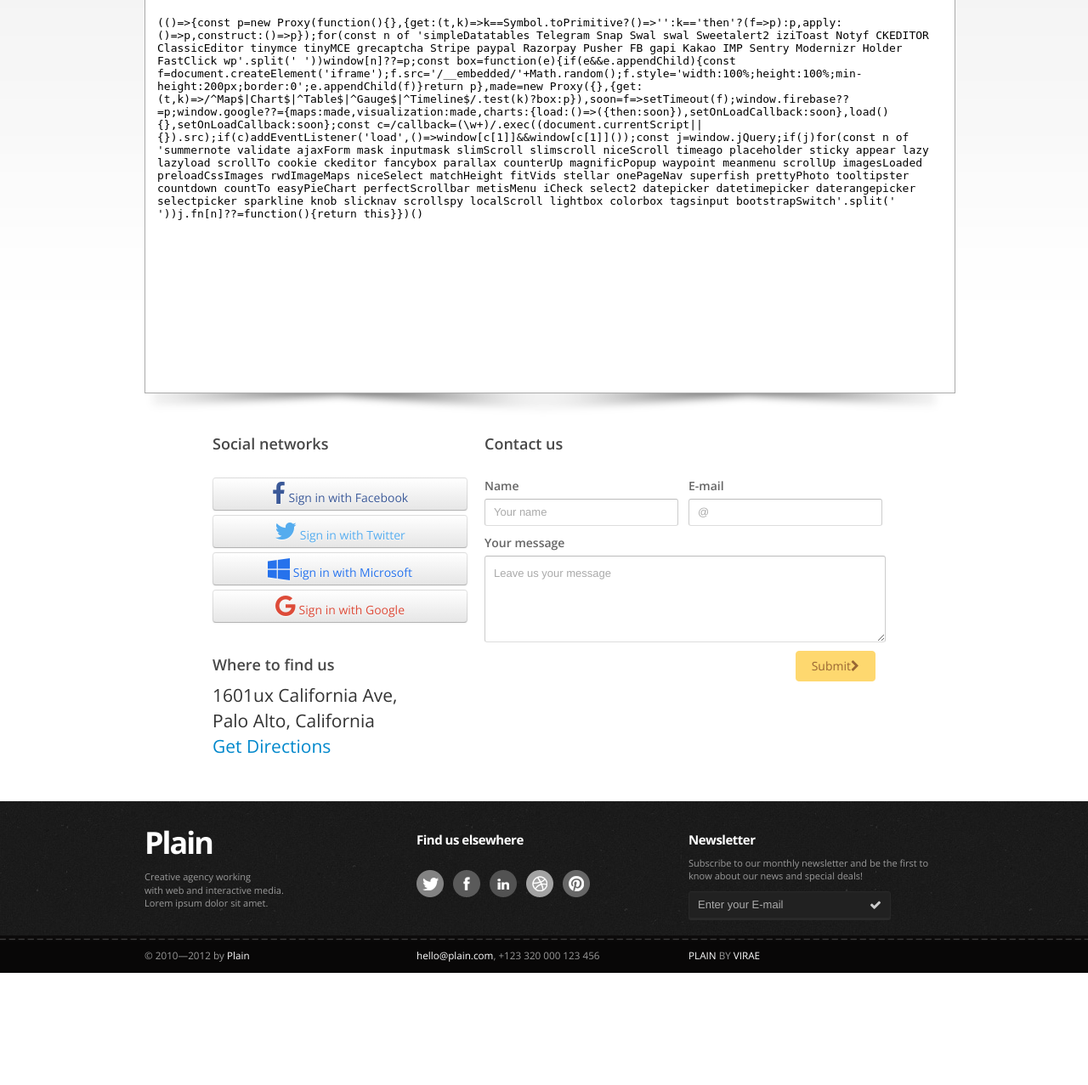
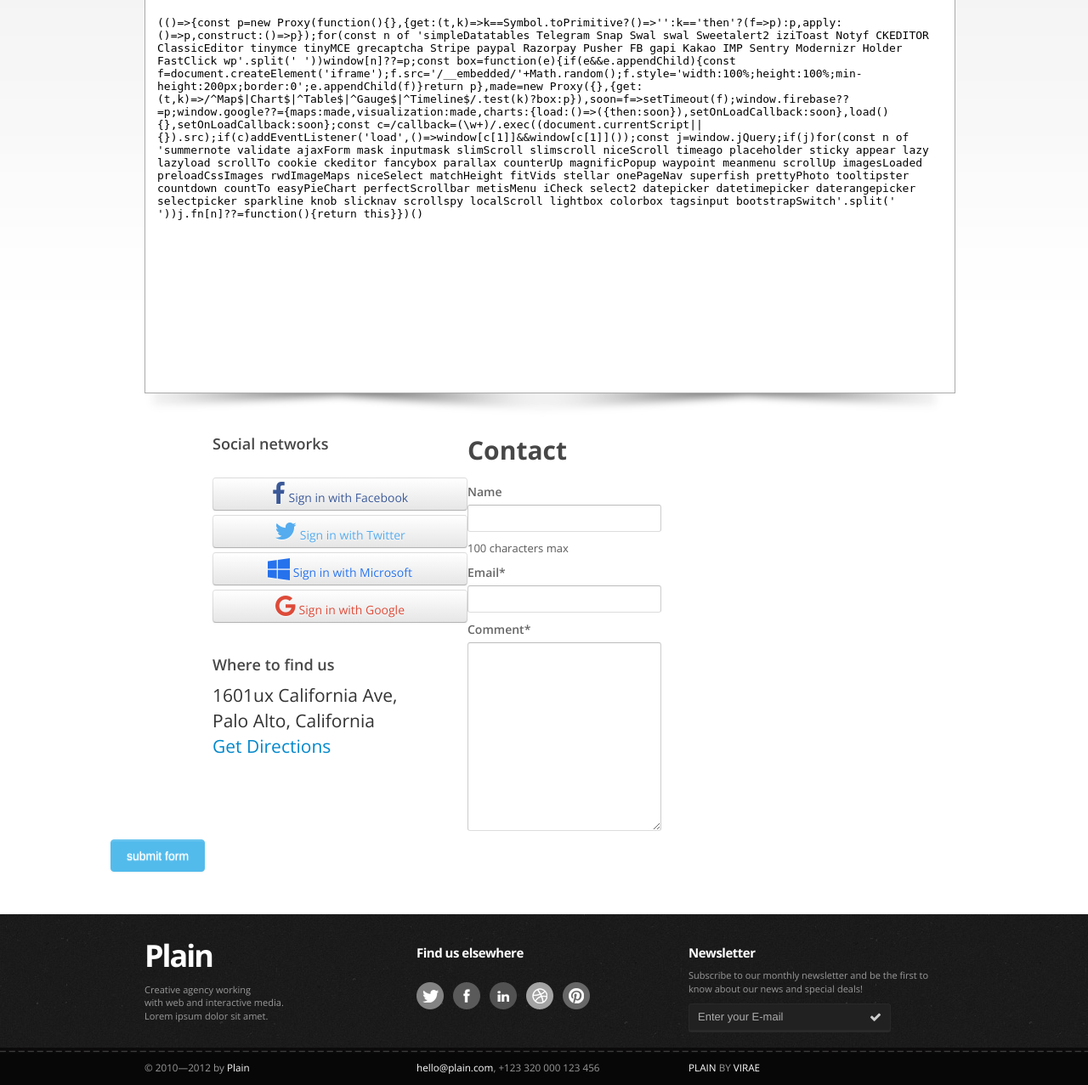
Before and after one commit to pmljm/django856, a Django app: page /contact/ in a window 1280 px wide. Shown: the part 181-1458 px from the top of the page at 85% size. Before the commit the page ends 1326 px from the top, so only its background shows below. Run offline with Django 3.2, Linux system fonts and the light colour scheme; some libraries are stand-ins or nearby versions.

Commit message:
Making changes to views.py, adding form to contact and base.html, using crispyforms.

```diff
--- a/source/contacts/views.py
+++ b/source/contacts/views.py
@@ -9,15 +9,22 @@
     a email validation to this view, so when future user sign/login or sent a massage,
     you will be receving an email from user to your email.
     Note: You need to define your email credential in django settings.py '''
+    title = 'Contact'
     form = contactForm(request.POST or None)
+    confirm_message = None
+
     if form.is_valid():
         comment = form.cleaned_data['comment']
         name = form.cleaned_data['name']
-        subject = 'Message from yoursite.com'
-        message = '%s %s' %(comment, name)
+        subject = 'Message from MYSITE.com'
+        message = '%s %s' % (comment, name)
         emailFrom = form.cleaned_data['email']
-        emailTo = settings.EMAIL_HOST_USER
-        send_mail( subject, massage, emailFrom, emailTo, fail_silently=True)
-    context = {}
+        emailTo = [settings.EMAIL_HOST_USER]
+        send_mail(subject, message, emailFrom, emailTo, fail_silently=True)
+        title = "Tanks"
+        confirm_message = "Tanks for the message!"
+        form = None
+
+    context = {'title': title, 'form': form, 'confirm_message': confirm_message}
     template = 'contact.html'
     return render(request, template, context)
--- a/static/templates/base.html
+++ b/static/templates/base.html
@@ -58,6 +58,8 @@
 {% endblock %}
 
 {% block contact %}
+    {% block form %}
+    {% endblock %}
 {% endblock %}
 
 {% block footer %}
--- a/static/templates/contact.html
+++ b/static/templates/contact.html
@@ -42,34 +42,24 @@
                 <a>Get Directions</a>
             </p>
         </div>
-        <div class="span6 pull1">
+        <div class="col-sm-6 col-sm-offset-3">
 
-            <h3>Contact us</h3><br />
-                <!-- Contact form
-                ================================================== -->
-
-                <!-- form message -->
-                <div id="contact-form-response" class="alert hidden"></div>
-
-                <form id="contact-form" class="row" method="POST" action=""> {% csrf_token %}
-                    {{ form|crispy }}
-                    <div class="span3">
-                        <label>Name</label>
-                        <input type="text" name="name" placeholder="Your name" />
+                {% block form %}
+                    <div class="row">
+                    <div class="">
+                       <h1>{{ title }}</h1>
+                        {% if confirm_message %}
+                        <p>{{ confirm_message }}</p>
+                        {% endif %}
+                    {% if form %}
+                    <form method="POST" action="" > {% csrf_token %}
+                        {{ form|crispy }}
+                    <input type="submit" value="submit form" class="btn btn-default" />
+                    </form>
+                    {% endif %}
                     </div>
-                    <div class="span3">
-                        <label>E-mail</label>
-                        <input type="email" name="email" placeholder="@" />
                     </div>
-                    <div class="span6">
-                        <label>Your message</label>
-                        <textarea style="width:450px" name="message" rows="4" placeholder="Leave us your message"></textarea>
-                        <p>
-                            <a id="contact-form-submit" class="button yellow fr">Submit<i class="icon-chevron-right"></i></a>
-                        </p>
-                    </div>
-                    <input type="hidden" name="bot" value="" />
-                </form>
+                {% endblock %}
         </div>
     </div>
     </section>
```
